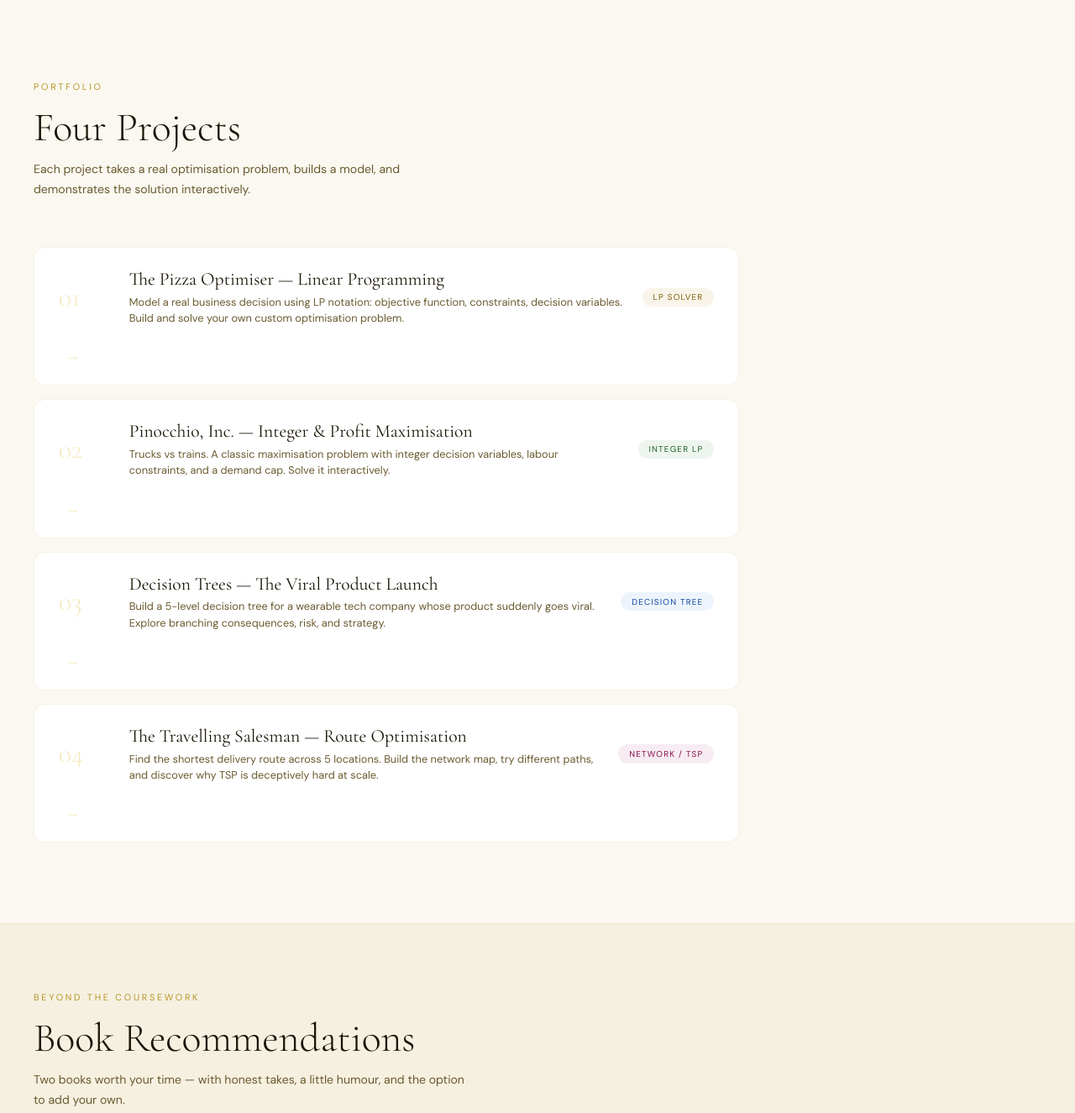
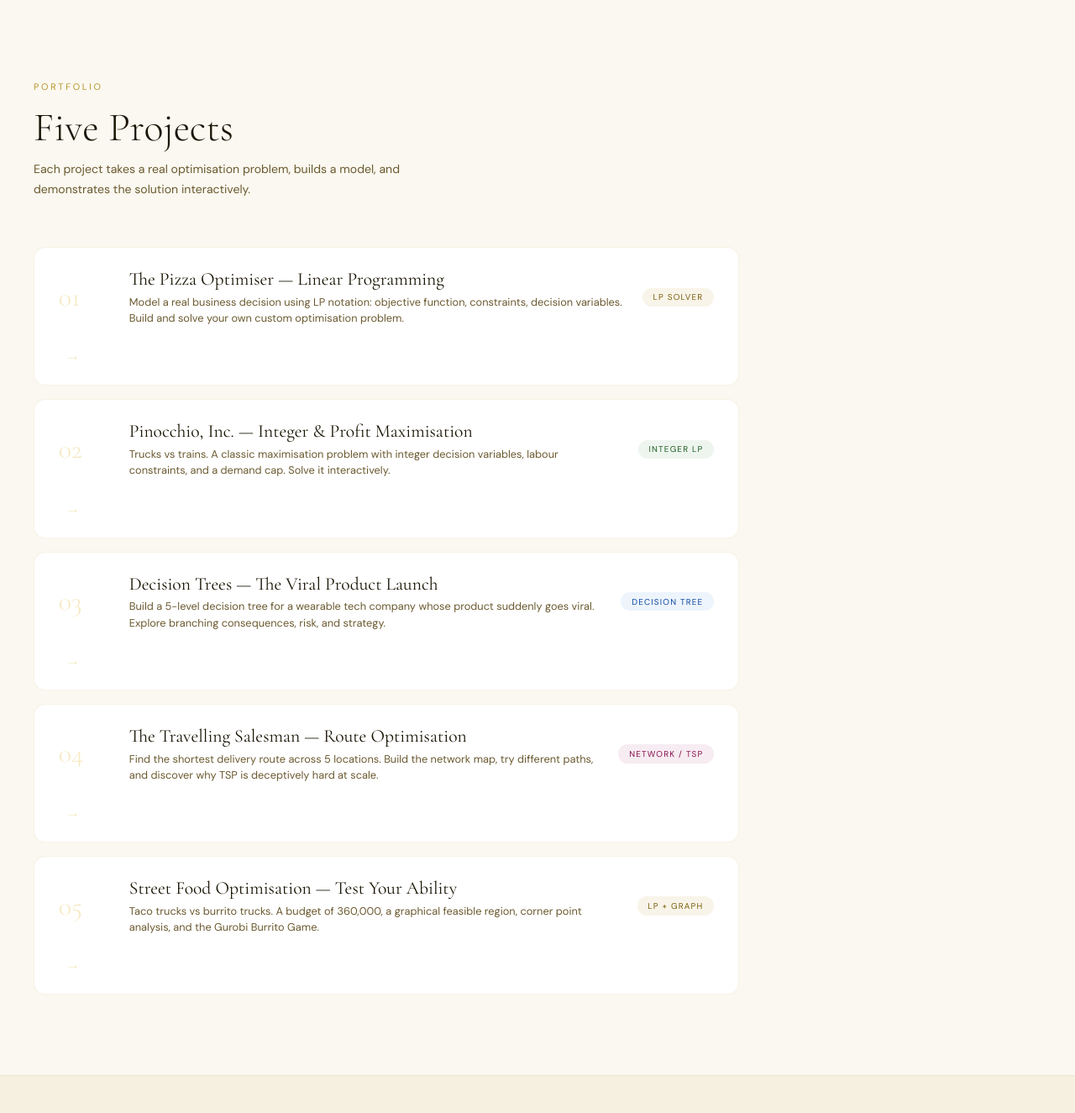
Before and after one commit to diiwonee/portfolio, a plain HTML site: page index2.html in a window 1280 px wide. Shown: the part 800-2125 px from the top of the page at 84% size. Drawn offline with nearby package versions, Linux system fonts and the light colour scheme.

Commit message:
Update index2.html

```diff
--- a/index2.html
+++ b/index2.html
@@ -117,7 +117,7 @@ footer{padding:2.5rem 3rem;border-top:0.5px solid rgba(184,149,42,0.12);display:
 
 <section class="projects-section" id="projects">
   <div class="sec-label">Portfolio</div>
-  <div class="sec-title">Four Projects</div>
+  <div class="sec-title">Five Projects</div>
   <p class="sec-desc">Each project takes a real optimisation problem, builds a model, and demonstrates the solution interactively.</p>
 
   <div class="projects-list">
@@ -154,7 +154,16 @@ footer{padding:2.5rem 3rem;border-top:0.5px solid rgba(184,149,42,0.12);display:
         <h3>The Travelling Salesman — Route Optimisation</h3>
         <p>Find the shortest delivery route across 5 locations. Build the network map, try different paths, and discover why TSP is deceptively hard at scale.</p>
       </div>
-      <span class="proj-tag tag-tsp">Network / TSP</span>
+     <span class="proj-tag tag-tsp">Network / TSP</span>
+      <span class="proj-arrow">→</span>
+    </a>
+    <a href="ms-p5-opt.html" class="proj-row">
+      <div class="proj-num-badge">05</div>
+      <div class="proj-info">
+        <h3>Street Food Optimisation — Test Your Ability</h3>
+        <p>Taco trucks vs burrito trucks. A budget of 360,000, a graphical feasible region, corner point analysis, and the Gurobi Burrito Game.</p>
+      </div>
+      <span class="proj-tag tag-opt">LP + Graph</span>
       <span class="proj-arrow">→</span>
     </a>
   </div>
```
